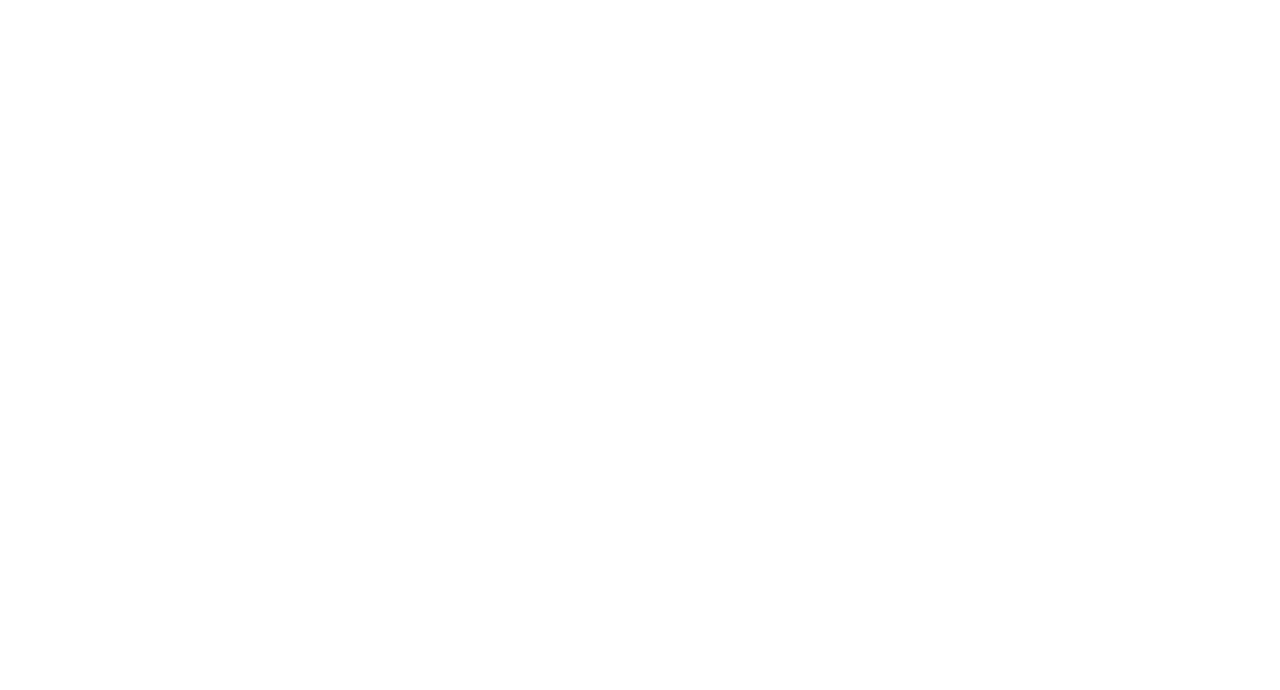
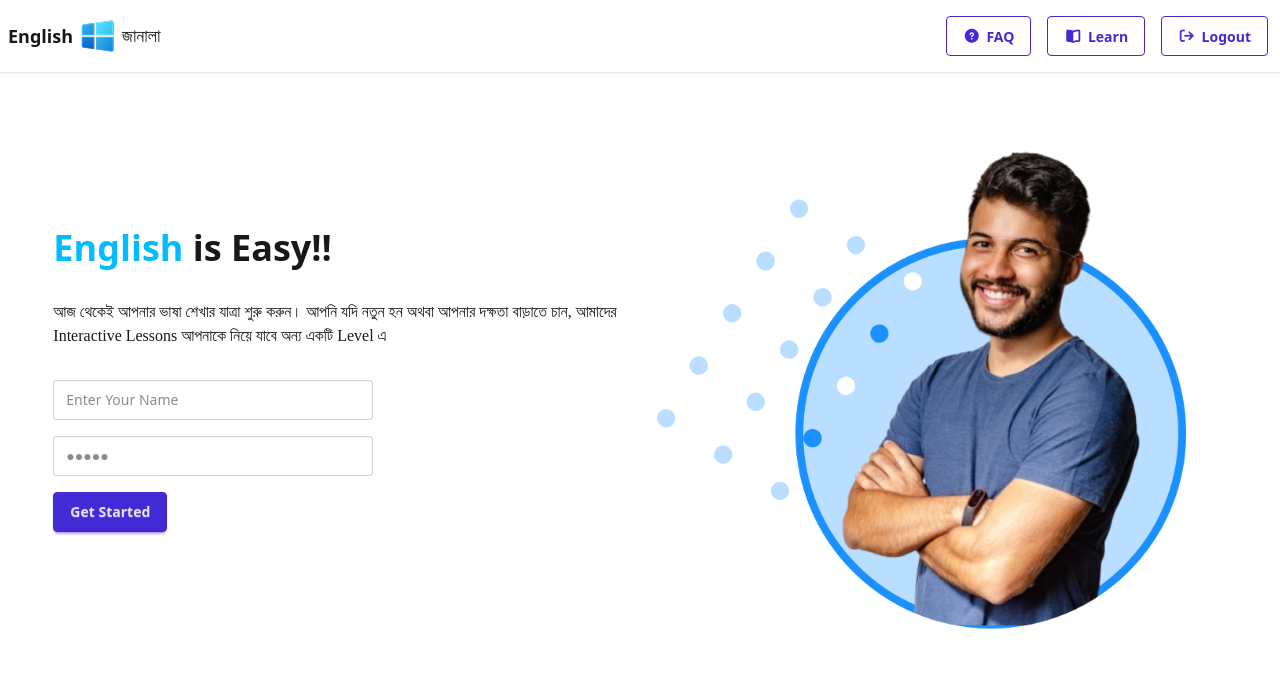
Before and after one commit to efthi/english-janala, a plain HTML site: page index.html in a window 1280 px wide. Drawn offline with nearby package versions, Linux system fonts and the light colour scheme; a web font is replaced by a local one.

Commit message:
navbar ready,hero section is ready! voila!!

```diff
--- a/index.html
+++ b/index.html
@@ -21,9 +21,77 @@
     <link rel="stylesheet" href="./styles.css">
 </head>
 <body>
+    <header>
+        <div class="navbar bg-base-100 shadow-sm">
+            <div class="navbar-start">
+                <div class="dropdown">
+                    <div tabindex="0" role="button" class="btn btn-ghost lg:hidden" aria-label="Open navigation menu">
+                        <svg xmlns="http://www.w3.org/2000/svg" class="h-5 w-5" fill="none" viewBox="0 0 24 24" stroke="currentColor">
+                            <path stroke-linecap="round" stroke-linejoin="round" stroke-width="2" d="M4 6h16M4 12h8m-8 6h16" />
+                        </svg>
+                    </div>
+                    <ul tabindex="0" class="menu menu-sm dropdown-content bg-base-100 rounded-box z-1 mt-3 w-52 p-2 shadow">
+                        <li>
+                            <a href="" class="">
+                                <i class="fa-solid fa-circle-question"></i> FAQ
+                            </a>
+                        </li>
+                        <li>
+                            <a href="" class="">
+                                <i class="fa-solid fa-book-open"></i> Learn
+                            </a>
+                        </li>
+                        <li>
+                            <a href="" class="">
+                                <i class="fa-solid fa-arrow-right-from-bracket"></i> Logout
+                            </a>
+                        </li>
+                    </ul>
+                </div>
+                <a href="" class="flex items-center gap-1">
+                    <span class="text-lg font-bold">English</span>
+                    <img src="./assets/logo.png" alt="">
+                    <span class="galada-regular text-lg">জানালা</span>
+                </a>
+            </div>
+            <div class="navbar-end hidden lg:flex">
+                <ul class="menu menu-horizontal px-1 space-x-4">
+                    <li>
+                        <a href="" class="btn btn-outline btn-primary">
+                            <i class="fa-solid fa-circle-question"></i> FAQ
+                        </a>
+                    </li>
+                    <li>
+                        <a href="" class="btn btn-outline btn-primary">
+                            <i class="fa-solid fa-book-open"></i> Learn
+                        </a>
+                    </li>
+                    <li>
+                        <a href="" class="btn btn-outline btn-primary">
+                            <i class="fa-solid fa-arrow-right-from-bracket"></i> Logout
+                        </a>
+                    </li>
+                </ul>
+            </div>
+        </div>
+    </header>
+    <section class="flex flex-col-reverse md:flex-row gap-5 justify-between items-center py-5 w-11/12 mx-auto">
+        <div class="content flex-1 text-center md:text-left">
+            <h2 class="text-4xl font-bold mb-8"><span class="text-sky-400">English</span> is Easy!!</h2>
+            <p class="tiro-bangla-regular">আজ থেকেই আপনার ভাষা শেখার যাত্রা শুরু করুন।
+                আপনি যদি নতুন হন অথবা আপনার দক্ষতা বাড়াতে চান,
+                আমাদের Interactive Lessons আপনাকে নিয়ে যাবে অন্য একটি Level এ</p>
+            <div class="flex flex-col gap-4 mt-8">
+                <input type="text" placeholder="Enter Your Name" name="" id="" class="input" />
+                <input type="password" placeholder="●●●●●" name="" id="" class="input" />
+                <button class="btn btn-primary self-start">Get Started</button>
+            </div>
 
-
-
+        </div>
+        <div class="image flex-1">
+            <img src="./assets/hero-student.png" alt="" >
+        </div>
+    </section>
     <script src="./base_script.js"></script>
 </body>
 </html>
```
